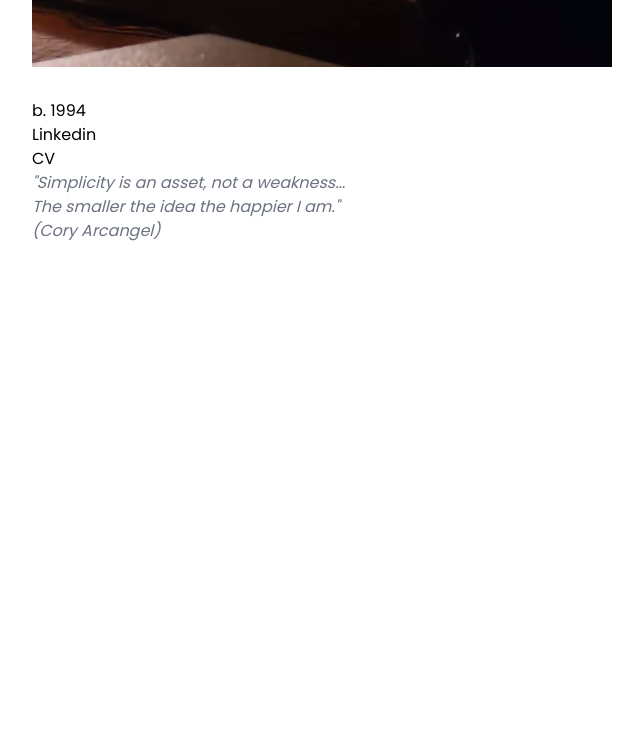
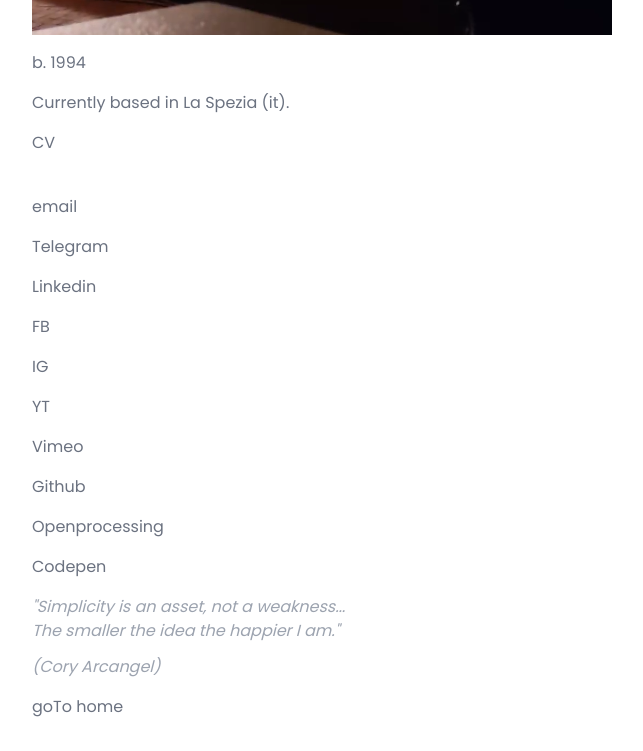
Before and after one commit to lorenzoantei/myBlog, a Gatsby site: page /bio in a window 1280 px wide. Shown: the part 692-1443 px from the top of the page, without its empty margins (208-851 px from the left). Before the commit the page ends 967 px from the top, so only its background shows below. Built offline with nearby package versions, Linux system fonts and the light colour scheme; Gatsby itself is replaced by a stand-in of ours.

Commit message:
fix tailwind purge - added fade custom animation - edit bio & style

```diff
--- a/src/components/layout.js
+++ b/src/components/layout.js
@@ -22,7 +22,7 @@ const Layout = ({ pageTitle, children }) => {
       <title>{data.site.siteMetadata.title}/{pageTitle}/</title>
 
       <header id="{siteTitle}" className="">
-          <Link to="/" className="font-poppins text-gray-600 text-3xl hover:text-black hover:ease-in-out duration-1000">{data.site.siteMetadata.title}</Link>
+          <Link to="/" className="font-poppins text-gray-400 text-3xl hover:text-black hover:ease-in-out duration-1000 hover:underline">{data.site.siteMetadata.title}</Link>
         </header>
 
       <main className='pt-8'>
--- a/src/pages/bio.js
+++ b/src/pages/bio.js
@@ -1,25 +1,44 @@
 import * as React from 'react'
 import Layout from '../components/layout'
+import { Link } from 'gatsby'
 import { StaticImage } from 'gatsby-plugin-image'
-
-
 
 const BioPage = ({ data }) => {
   return (
     <Layout pageTitle="bio">
-      <StaticImage className="my-8" src="../images/backstage.png" />
-      <div className="text-grey-500 font-poppins flex flex-col">
 
-        <p>b. 1994</p>
-        <a href="https://www.linkedin.com/in/lorenzoantei/">Linkedin</a>
-        <a href="https://drive.google.com/drive/folders/1OGZLKMblQLfVO_BnKPkgSsfcFBdgzLRo?usp=sharing">CV</a>
-        <div className="text-gray-500 italic flex flex-col">
+      <div className="text-gray-500 font-poppins space-y-4">
+
+        <div><StaticImage className="" src="../images/backstage.png" /></div>
+
+        <div><p>b. 1994</p></div>
+
+        <div><p>Currently based in La Spezia (it).</p></div>
+
+        <div><a className="hover:text-black hover:ease-in-out duration-1000 hover:underline" href="https://drive.google.com/drive/folders/1OGZLKMblQLfVO_BnKPkgSsfcFBdgzLRo?usp=sharing">CV</a></div>
+
+        <div id="social" className="flex flex-col space-y-4 pt-6">
+          <a className="hover:text-black hover:ease-in-out duration-1000 hover:underline" href="mailto:lorenzoantei@pr.me">email</a>
+          <a className="hover:text-black hover:ease-in-out duration-1000 hover:underline" href="https://t.me/lorenzoantei">Telegram</a>
+          <a className="hover:text-black hover:ease-in-out duration-1000 hover:underline" href="https://www.linkedin.com/in/lorenzoantei/">Linkedin</a>
+          <a className="hover:text-black hover:ease-in-out duration-1000 hover:underline" href="https://www.facebook.com/lorenzoanteilorenzo">FB</a>
+          <a className="hover:text-black hover:ease-in-out duration-1000 hover:underline" href="https://www.instagram.com/lorenzo.antei/">IG</a>
+          <a className="hover:text-black hover:ease-in-out duration-1000 hover:underline" href="https://www.youtube.com/channel/UCKJORbTpAAIHWyU3Rq0A_Xg">YT</a>
+          <a className="hover:text-black hover:ease-in-out duration-1000 hover:underline" href="https://vimeo.com/user115048394">Vimeo</a>
+          <a className="hover:text-black hover:ease-in-out duration-1000 hover:underline" href="https://github.com/lorenzoantei/">Github</a>
+          <a className="hover:text-black hover:ease-in-out duration-1000 hover:underline" href="https://openprocessing.org/user/224445?view=activity">Openprocessing</a>
+          <a className="hover:text-black hover:ease-in-out duration-1000 hover:underline" href="https://codepen.io/loranto">Codepen</a>
+        </div>
+
+        <div className="text-gray-400 italic flex flex-col">
           <div>"Simplicity is an asset, not a weakness...</div>
           <div>The smaller the idea the happier I am."</div>
-          <div>(Cory Arcangel)</div>
+          <div className="pt-3">(Cory Arcangel)</div>
         </div>
+
+        <div><Link to={`/`}>goTo home</Link></div>
+
       </div>
-
 
 
     </Layout>
--- a/src/pages/index.js
+++ b/src/pages/index.js
@@ -13,32 +13,53 @@ const IndexPage = ({ data }) => {
         <p>Since 2016 I have been making photostories, recording videos and trying to do stuff with JS. Actually I'm studing at Accademia di Belle Arti di Carrara (<a href="https://www.accademiacarrara.it/it/scuole/nuove-tecnologie-dellarte">Nuove tecnologie dell'arte</a>) and I'm based in La Spezia (it).</p>
       </div>
 
-      <StaticImage className="my-8" src="../images/sb_omen_v20034.jpg" />
+      <StaticImage className="my-8 animate-fadeout" src="../images/sb_omen_v20034.jpg" />
 
       <h3 className="font-poppins text-2xl text-gray-500">Latest experiences</h3>
 
 
-      {
-        data.allMdx.nodes.map(node => (
+      { data.allMdx.nodes.map(node => (
           <div className=''>
 
           <article key={node.id} className='py-6'>
 
-          <h2 className="text-gray-600 text-xl hover:text-black hover:ease-in-out duration-1000">
+          <h2 className="text-gray-400 text-xl hover:text-black hover:ease-in-out duration-1000">
             <Link to={`/blog/${node.slug}`}>
               {node.frontmatter.title}
             </Link>
           </h2>
 
           <p className='font-lato text-gray-400 text-sm'>{node.frontmatter.date}</p>
+
         </article>
 
 
         </div>
-        ))
+        )) }
 
-      }
-      <Link to={`/bio`}><div className="text-gray-600 text-xl hover:text-black hover:ease-in-out duration-1000 ">bio</div></Link>
+      <div className="border-t-2 stroke-gray-300 my-6">
+        <div className="flex flex-col text-gray-300 text-lg my-6 space-y-3">
+
+         <div className="flex flex-row space-x-6">
+            <Link to={`/bio`}>
+              <div className="hover:text-black hover:ease-in-out duration-1000 hover:underline">bio</div>
+            </Link>
+
+            <div className="hover:text-black hover:ease-in-out duration-1000 hover:underline"><a href="https://drive.google.com/drive/folders/1OGZLKMblQLfVO_BnKPkgSsfcFBdgzLRo?usp=sharing">CV</a></div>
+
+            <Link to={`/live`}>
+              <div className="hover:text-black hover:ease-in-out duration-1000 hover:underline">live report</div>
+            </Link>
+         </div>
+
+          <div className="flex flex-row space-x-6">
+            <div className="hover:text-black hover:ease-in-out duration-1000 hover:underline"><a href="mailto:lorenzoantei@pr.me">email</a></div>
+
+            <div className="hover:text-black hover:ease-in-out duration-1000 hover:underline"><a href="t.me/lorenzoantei">telegram</a></div>
+          </div>
+
+        </div>
+      </div>
     </Layout>
 
   )
--- a/tailwind.config.js
+++ b/tailwind.config.js
@@ -1,11 +1,29 @@
 module.exports = {
-  purge: ["./src/**/*.{js,jsx,ts,tsx}"],
+  content: ["./src/**/*.{js,jsx,ts,tsx}"],
   theme: {
     extend: {
+
       fontFamily: {
         poppins: ["poppins", "sans-serif"],
         lato: ["lato", "sans-serif"],
-      }
+      },
+
+      animation: {
+        fadeout: 'fadeOut 2s ease-in-out',
+        fadein: 'fadeIn 10s ease-in-out'
+      },
+
+      keyframes: theme => ({
+        fadeOut: {
+          '0%': { backgroundColor: theme('colors.white') },
+          '100%': { backgroundColor: theme('colors.transparent') },
+        },
+        fadeIn: {
+          '100%': { backgroundColor: theme('colors.transparent') },
+          '0%': { backgroundColor: theme('colors.white.300') },
+        },
+      }),
+
     }
   },
   variants: {},
```
Also changed, not shown: 1 other file.
